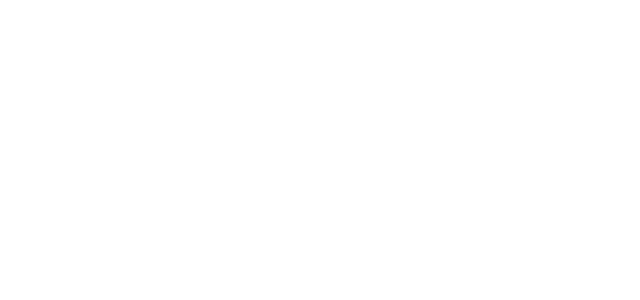
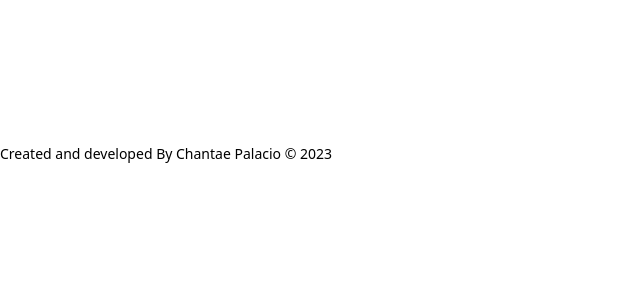
Before and after one commit to taepal467/cp_portfolio, a Next.js app: page /components/Footer in a window 1280 px wide. Shown: the top 300 px of the page, without its empty margins (0-640 px from the left). Built offline with nearby package versions, Linux system fonts and the light colour scheme.

Commit message:
Finished styling and positioning the Footer

```diff
--- a/pages/components/Footer.js
+++ b/pages/components/Footer.js
@@ -1,8 +1,8 @@
 export default function Footer() {
     let year =  new Date().getFullYear();
     return(
-        <div>
-            <p className="text-white">Created and developed By Chantae Palacio &copy; {year}</p>
+        <div className="flex pt-36">
+            <p className="text-black text-sm font-light">Created and developed By Chantae Palacio &copy; {year}</p>
         </div>
     );
 }
```
